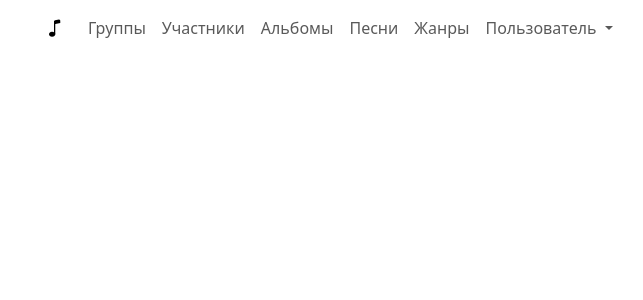
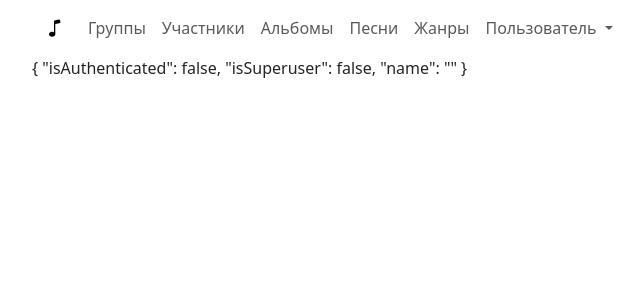
Before and after one commit to ozeemm/Music_groups, a Vue app in the folder client/: page / in a window 1280 px wide. Shown: the top 300 px of the page, without its empty margins (50-693 px from the left). Built offline with nearby package versions, Linux system fonts and the light colour scheme; no server answers.

Commit message:
Added userStore

```diff
--- a/client/src/App.vue
+++ b/client/src/App.vue
@@ -1,5 +1,9 @@
 <script setup>
+    import { storeToRefs } from 'pinia';
+    import { useUserStore } from '@/stores/userStore';
 
+    const userStore = useUserStore()
+    const userInfo = storeToRefs(userStore)
 </script>
 
 <template>
@@ -31,6 +35,7 @@
         </nav>
     </div>
     <div class="container">
+        {{ userInfo }}
 	    <router-view/>
     </div>
 </template>
--- /dev/null
+++ b/client/src/stores/userStore.js
@@ -0,0 +1,23 @@
+import { ref } from "vue";
+import axios from "axios";
+import { defineStore } from "pinia";
+
+export const useUserStore = defineStore("UserStore", () => {
+    const isAuthenticated = ref(false)
+    const isSuperuser = ref(false)
+    const name = ref("")
+
+    async function getInfo(){
+        const r = await axios.get(`/api/user/info/`)
+        isAuthenticated.value = r.data.is_authenticated
+        isSuperuser.value = r.data.is_superuser
+        name.value = r.data.name
+    }
+
+    getInfo()
+
+    return {
+        isAuthenticated, isSuperuser, name,
+        getInfo
+    }
+})
--- a/client/src/views/GroupsView.vue
+++ b/client/src/views/GroupsView.vue
@@ -7,8 +7,6 @@
 
     const groupToAdd = ref({})
     const groupToEdit = ref({})
-
-    const userInfo = ref({})
 
     async function fetchGroups(){
         const r = await axios.get("/api/groups/")
@@ -38,11 +36,6 @@
 
     function onEditCancelClick(){
         groupToEdit.value = {}
-    }
-
-    async function getUserInfo(){
-        const r = await axios.get(`/api/user/info/`)
-        userInfo.value = r.data
     }
 
     // Сработает при запуске приложения
```
